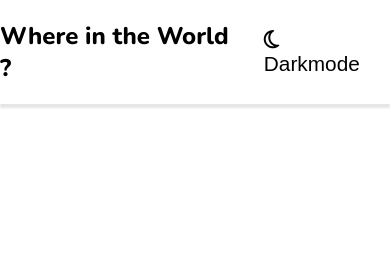
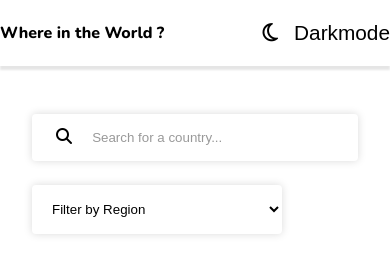
Before and after one commit to Deepaksharmadk/REST-Countries-API-Project, a plain HTML site: page restful_api/index.html in a window 390 px wide. Drawn offline with nearby package versions, Linux system fonts and the light colour scheme; no server answers.

Commit message:
completed

```diff
--- a/restful_api/index.html
+++ b/restful_api/index.html
@@ -28,17 +28,21 @@
     </nav>
     <!-- main -->
     <main>
-      <div class="counties-container">
-        <!-- <a href="#" class="country-card">
-          <img src="https://flagcdn.com/fr.svg" alt="" />
-          <div class="card-content">
-            <h3 class="card-title">Germany</h3>
-            <p>Population:<b>81,770</b></p>
-            <p>Region: <b>Europe</b></p>
-            <p>capital: <b>Berlin</b></p>
-          </div>
-        </a> -->
+      <div class="search-filter-container">
+        <div class="search-container">
+          <i class="fa-solid fa-magnifying-glass"></i>
+          <input type="text" placeholder="Search for a country..." />
+        </div>
+        <select class="filter-by-region">
+          <option hidden>Filter by Region</option>
+          <option value="Africa">Africa</option>
+          <option value="America">America</option>
+          <option value="Asia">Asia</option>
+          <option value="Europe">Europe</option>
+          <option value="Oceania">Oceania</option>
+        </select>
       </div>
+      <div class="counties-container"></div>
     </main>
     <!-- js file -->
     <script src="./script.js"></script>
--- a/restful_api/script.js
+++ b/restful_api/script.js
@@ -1,8 +1,41 @@
 let container = document.querySelector(".counties-container");
-async function fetchDate() {
-  const allCountry = await fetch("https://restcountries.com/v3.1/all");
-  const res = await allCountry.json();
-  res.forEach((element) => {
+const filterByRegion = document.querySelector(".filter-by-region");
+// console.log(filterByRegion);
+const searchInput = document.querySelector(".search-container input");
+let allCountriesData;
+
+fetch("https://restcountries.com/v3.1/all")
+  .then((res) => res.json())
+  .then((data) => {
+    RenderCountry(data);
+    allCountriesData = data;
+  });
+async function w() {
+  console.log(filterByRegion.value);
+  const isWait = await fetch(
+    `https://restcountries.com/v3.1/region/${filterByRegion.value}`
+  );
+  let doneFecthdata = await isWait.json();
+  await RenderCountry(doneFecthdata);
+}
+
+const countriesContainer = document.querySelector(".countries-container");
+filterByRegion.addEventListener("change", w);
+
+// filterByRegion.addEventListener("change", (e) => {
+//   console.log(e.target.value);
+//   fetch(`https://restcountries.com/v3.1/region/${e.target.value}}`)
+//     .then((res) => res.json())
+//     .then(() => {});
+// });
+async function RenderCountry(data) {
+  container.innerHTML = "";
+  console.log(data);
+  // const allCountry = await fetch("https://restcountries.com/v3.1/all");
+  // const res = await allCountry.json();
+
+  console.log(data);
+  data.forEach((element) => {
     // console.log(element.flags.svg);
     // console.log(element.capital?.[0]);
 
@@ -14,15 +47,22 @@ async function fetchDate() {
   <h3 class="card-title">${element.name.common}</h3>
   <p>Population:<b>${element.population.toLocaleString("en-IN")}</b></p>
   <p>Region: <b>${element.region}</b></p>
-  <p>capital: <b>${element.capital?.[0]}n</b></p>
+  <p>capital: <b>${element.capital?.[0]}</b></p>
 </div>`;
 
     container.append(createAnchor);
   });
 }
-fetchDate();
 // theme chaner
 const themeChanger = document.querySelector(".theme-changer");
 themeChanger.addEventListener("click", () => {
   document.body.classList.toggle("dark");
 });
+
+searchInput.addEventListener("input", (e) => {
+  let countryByName = allCountriesData.filter((country) =>
+    country.name.common.toLowerCase().includes(e.target.value.toLowerCase())
+  );
+  RenderCountry(countryByName);
+});
+console.log(filterByRegion);
--- a/restful_api/style.css
+++ b/restful_api/style.css
@@ -40,6 +40,47 @@ body.dark {
   font-weight: 800;
 }
 /* main */
+.search-filter-container {
+  max-width: 1200px;
+  margin-inline: auto;
+  margin-top: 16px;
+  margin-bottom: 48px;
+  display: flex;
+  justify-content: space-between;
+  gap: 24px;
+}
+.search-container {
+  box-shadow: 0 0 8px 0px rgba(0, 0, 0, 0.15);
+  max-width: 350px;
+  width: 100%;
+  border-radius: 4px;
+  padding-left: 24px;
+  color: #999;
+  overflow: hidden;
+  background-color: var(--elements-color);
+  color: var(--text-color);
+}
+.search-container input {
+  border: none;
+  outline: none;
+  padding: 16px;
+  width: 90%;
+  background-color: inherit;
+  color: inherit;
+}
+.search-container input::placeholder {
+  color: #999;
+}
+.filter-by-region {
+  width: 250px;
+  padding: 16px;
+  border: none;
+  outline: none;
+  box-shadow: 0 0 8px 0px rgba(0, 0, 0, 0.15);
+  border-radius: 4px;
+  background-color: var(--elements-color);
+  color: var(--text-color);
+}
 .counties-container {
   max-width: 85rem;
   margin-inline: auto;
@@ -83,3 +124,20 @@ main {
   transform: scale(1.03);
   box-shadow: 0 0 16px 0px rgba(0, 0, 0, 0.2);
 }
+@media (max-width: 768px) {
+  .countries-container {
+    justify-content: center;
+  }
+
+  .title {
+    font-size: 16px;
+  }
+
+  .header-content p {
+    font-size: 12px;
+  }
+
+  .search-filter-container {
+    flex-direction: column;
+  }
+}
```
Also changed, not shown: restful_api/country.html (renamed from restful_api/index1.html, +1 -1 lines).
